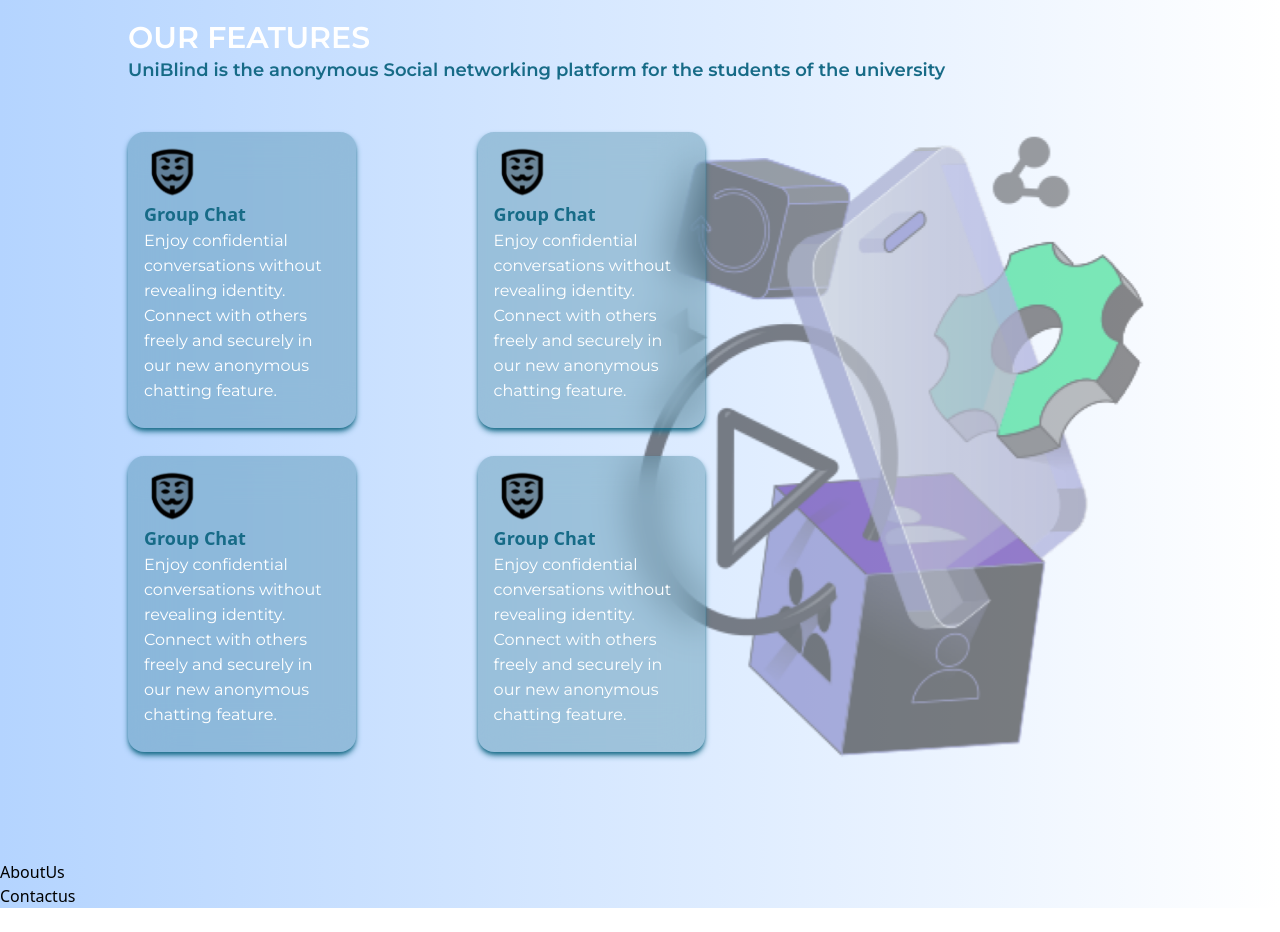
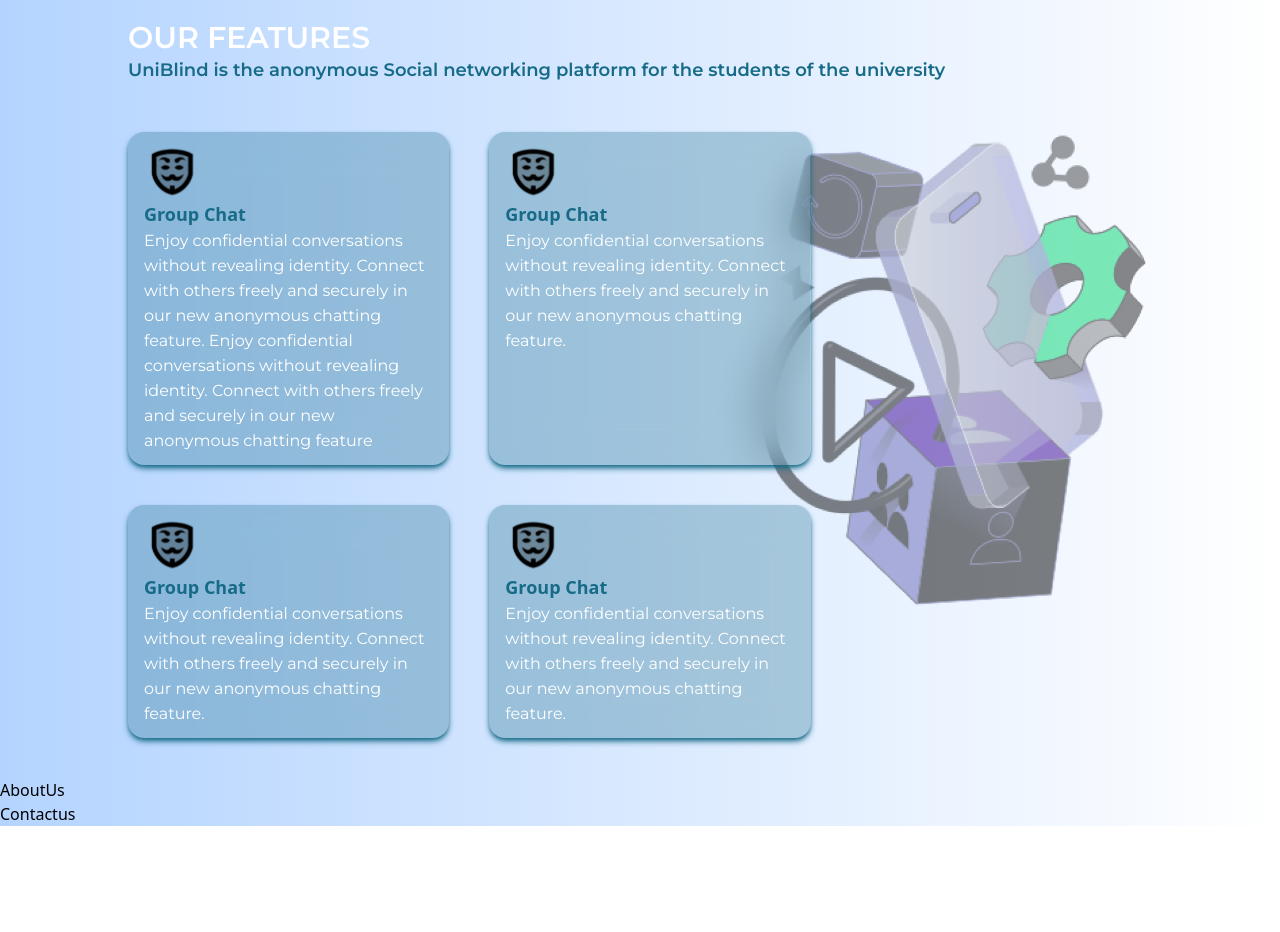
Before and after one commit to rajukumar2003/UniBlind, a React (Vite) app: page / in a window 1280 px wide. Shown: the part 820-1752 px from the top of the page. After the commit the page ends 1646 px from the top, so only its background shows below. Built offline with nearby package versions, Linux system fonts and the light colour scheme; a web font is replaced by a local one.

Commit message:
minor feature changes

```diff
--- a/src/Components/Features.jsx
+++ b/src/Components/Features.jsx
@@ -4,7 +4,7 @@ import { Feat } from "../assets/Images";
 
 const Features = () => {
   return (
-    <div id="features" className="h-screen">
+    <div id="features" className="h-fit">
       <p>
         <span className=" font-montserrat font-semibold text-white text-3xl">
           OUR FEATURES
@@ -20,12 +20,28 @@ const Features = () => {
           <img
             src={Feat}
             alt="BG IMAGE"
-            className="z-0 object-right absolute object-fill h-[80%] right-32"
+            className="z-0 object-right absolute object-fill h-[80%] right-0"
           />
         </div>
-        <div className="w-3/5 h-4/5 z-10">
-          <div className=" mt-12 gap-2 grid grid-cols-2 h-full w-full">
-            <div className=" bg-[#176B87] glass bg-opacity-30 py-3 px-4 w-2/3 mb-5 shadow-md shadow-[#176B87]">
+        <div className=" z-10">
+          <div className=" mt-12 grid grid-cols-2 gap-10 lg:w-2/3 md:w-full">
+            <div className=" bg-[#176B87] glass bg-opacity-30 py-3 px-4 shadow-md shadow-[#176B87]">
+              <img src={Mask} />
+              <p>
+                <span className="text-[#176B87] font-semibold text-lg">
+                  Group Chat
+                </span>
+                <br />
+                <span className=" text-md text-white font-montserrat ">
+                  Enjoy confidential conversations without revealing identity.
+                  Connect with others freely and securely in our new anonymous
+                  chatting feature. Enjoy confidential conversations without
+                  revealing identity. Connect with others freely and securely in
+                  our new anonymous chatting feature
+                </span>
+              </p>
+            </div>
+            <div className="bg-[#176B87] glass bg-opacity-30 py-3 px-4 shadow-md shadow-[#176B87]">
               <img src={Mask} />
               <p>
                 <span className="text-[#176B87] font-semibold text-lg">
@@ -39,7 +55,7 @@ const Features = () => {
                 </span>
               </p>
             </div>
-            <div className="bg-[#176B87] glass bg-opacity-30 py-3 px-4 w-2/3 mb-5 shadow-md shadow-[#176B87]">
+            <div className="bg-[#176B87] glass bg-opacity-30 py-3 px-4 shadow-md shadow-[#176B87]">
               <img src={Mask} />
               <p>
                 <span className="text-[#176B87] font-semibold text-lg">
@@ -53,21 +69,7 @@ const Features = () => {
                 </span>
               </p>
             </div>
-            <div className="bg-[#176B87] glass bg-opacity-30 py-3 px-4 w-2/3 mb-5 shadow-md shadow-[#176B87]">
-              <img src={Mask} />
-              <p>
-                <span className="text-[#176B87] font-semibold text-lg">
-                  Group Chat
-                </span>
-                <br />
-                <span className=" text-md text-white font-montserrat ">
-                  Enjoy confidential conversations without revealing identity.
-                  Connect with others freely and securely in our new anonymous
-                  chatting feature.
-                </span>
-              </p>
-            </div>
-            <div className="bg-[#176B87] glass bg-opacity-30 py-3 px-4 w-2/3 mb-5 shadow-md shadow-[#176B87]">
+            <div className="bg-[#176B87] glass bg-opacity-30 py-3 px-4 shadow-md shadow-[#176B87]">
               <img src={Mask} />
               <p>
                 <span className="text-[#176B87] font-semibold text-lg">
--- a/src/pages/Home.jsx
+++ b/src/pages/Home.jsx
@@ -23,7 +23,7 @@ const Home = () => {
           <Hero />
         </section>
       </div>
-      <section className="pl-32 py-10">
+      <section className="px-32 py-10">
         <Features />
       </section>
       <section>
```
